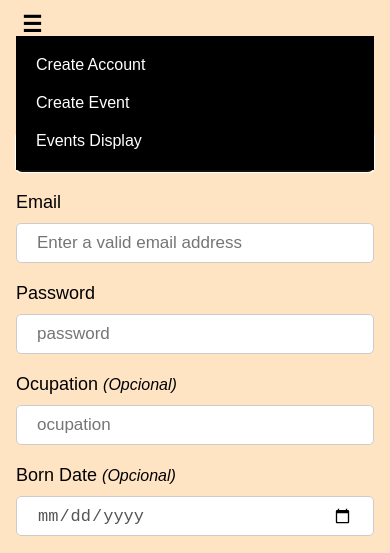
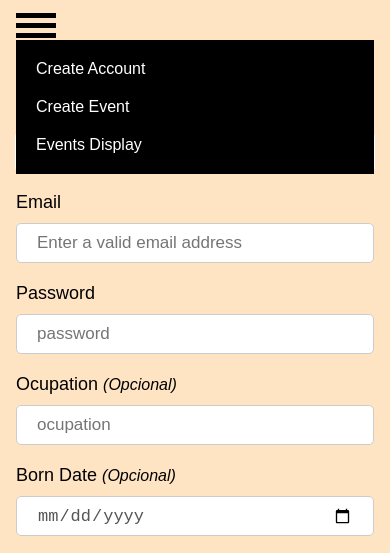
Before and after one commit to ronaldlantigua/register_event, a website: page index.html in a window 390 px wide. Shown: the top 553 px of the page. Drawn offline with nearby package versions, Linux system fonts and the light colour scheme; some packages are replaced by stand-ins of ours; files that its build step writes are made by us from their sources.

Commit message:
fixing hamburger icon on mobile

```diff
--- a/index.html
+++ b/index.html
@@ -18,8 +18,8 @@
 	<div id="main" class="main-content">
 		<div class="header">
 			<div class="container">
-				<header data-bind="click: hamburgerClick">
-		  			<button class="hamburger">&#9776;</button>
+				<header class="hamburger" data-bind="click: hamburgerClick">
+		  			<!-- <button ></button> -->
 				</header>
 				<ul class="mobile nav-menu" data-bind="visible: hamburgerOpen">
 					<li data-bind="click: userCreateMenuClick">Create Account</li>
--- a/sass/main.scss
+++ b/sass/main.scss
@@ -23,6 +23,10 @@ ul {
 	.main-title {
 		font-size: 23px;
 		color: darkslategrey;
+	}
+
+	#event-creation, #user-creation, #events-display {
+		padding-top: 20px;
 	}
 
 	.form-section {
@@ -203,15 +207,20 @@ ul {
 			position: relative;
 
 			.hamburger {
-		    	background: none;
-			    top: 0;
-			    line-height: 15px;
-			    border: 0;
-			    font-size: 1.4em;
-			    font-weight: bold;
-			    cursor: pointer;
-			    outline: none;
-			    z-index: 10000000000000;
+			  position: relative;
+			  padding-left: 1.25em;
+			  font-size: 40px;
+			}
+
+			.hamburger:before {
+			  content: "";
+			  position: absolute;
+			  top: -3px;
+			  left: 0;
+			  width: 1em;
+			  height: 0.125em;
+			  border-top: 0.375em double #000;
+			  border-bottom: 0.125em solid #000;
 			}
 
 			.nav-menu {
@@ -224,6 +233,7 @@ ul {
 			    min-height: 130px;
 			    box-sizing: border-box;
 			    z-index: 1;
+			    top: 24px;
 
 			    li {
 			    	padding: 10px;
--- a/sass/responsive.scss
+++ b/sass/responsive.scss
@@ -25,6 +25,10 @@
 			font-size: getFontSize('small');
 		}
 
+		#event-creation, #user-creation, #events-display {
+			padding-top: 0px;
+		}
+
 		.header {
 
 			.container {
@@ -39,6 +43,7 @@
 				    position: relative;
 				    margin-top: 15px;
 				    min-height: auto;
+				    top: initial;
 
 				    li {
 				    	width: 33%;
```
